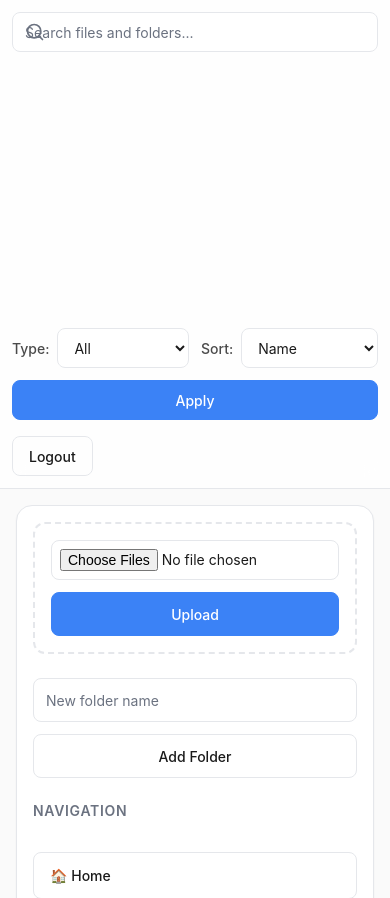
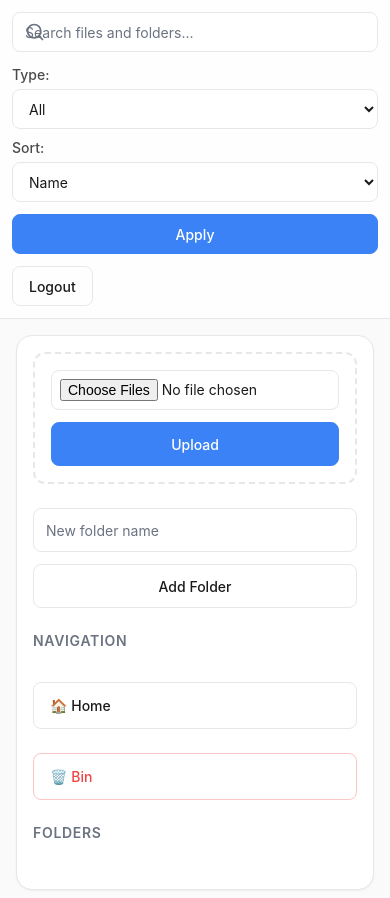
Before and after one commit to moghit-eou/Cloud_app, a Flask app: template templates/home.html in a window 390 px wide. Shown: the top 898 px of the page. Run offline with Flask 3, Linux system fonts and the light colour scheme; the template is opened without the code that fills it, so the values that code supplies are empty.

Commit message:
making header responsive

```diff
--- a/static/css/header.css
+++ b/static/css/header.css
@@ -228,42 +228,52 @@
     box-shadow: var(--shadow-focus);
 }
 
-/* Responsive */
-@media (max-width: 992px) {
+@media (max-width: 480px) {
     .dashboard-header {
-        flex-direction: column;
-        align-items: stretch;
+        padding: var(--space-3);
+        gap: var(--space-3);
+        /* Reduce gap between elements */
     }
 
     .search-container {
-        max-width: 100%;
+        margin-bottom: 0;
+        /* Remove any extra margin */
     }
 
     .Filtering {
-        justify-content: space-between;
-    }
-}
-
-@media (max-width: 480px) {
-    .dashboard-header {
-        padding: var(--space-3);
+        width: 100%;
+        flex-direction: column;
+        /* Stack filter controls vertically */
+        gap: var(--space-2);
     }
 
     .Filtering form {
         width: 100%;
+        flex-direction: column;
+        /* Stack form elements */
+        gap: var(--space-2);
+        /* Smaller gap */
     }
 
     .Filtering label {
-        flex: 1;
-        min-width: 0;
+        width: 100%;
+        flex-direction: column;
+        /* Stack label and select */
+        align-items: stretch;
+        gap: var(--space-1);
     }
 
     .Filtering select {
+        width: 100%;
         min-width: 0;
-        flex: 1;
     }
 
     .Filtering button {
         width: 100%;
+        margin-top: var(--space-1);
+    }
+
+    .logout-btn {
+        width: 100%;
     }
 }
```
